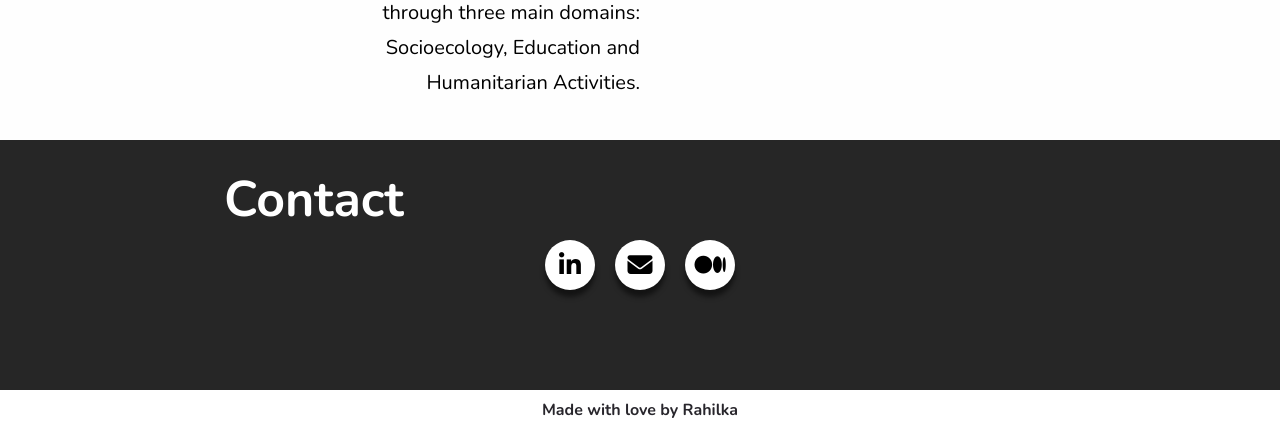
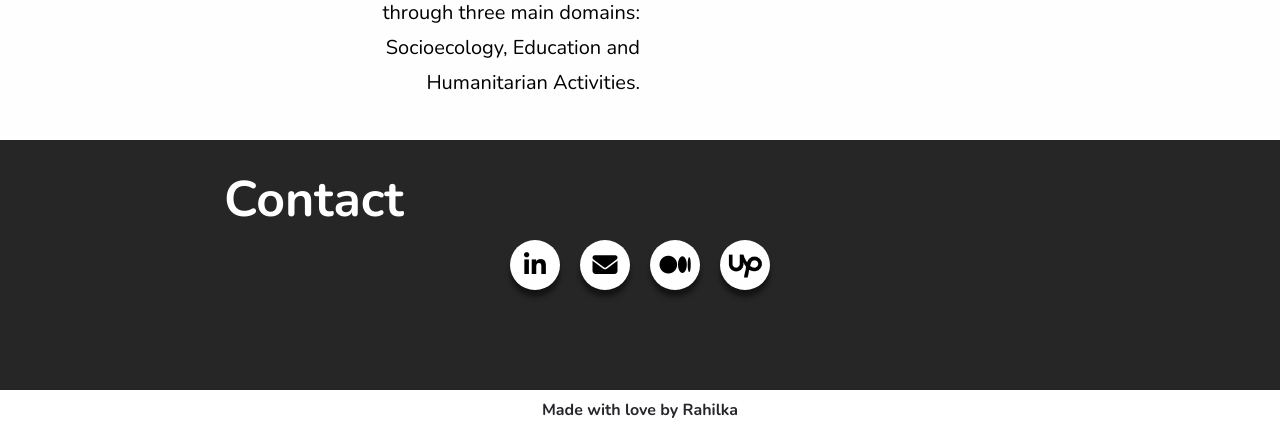
Before and after one commit to rahilka/personal-website, a PHP site: page / in a window 1280 px wide. Shown: the part 5180-5610 px from the top of the page. Run offline with PHP 8.4, Linux system fonts and the light colour scheme; some libraries are stand-ins or nearby versions.

Commit message:
add upwork icon

```diff
--- a/home.html
+++ b/home.html
@@ -199,6 +199,7 @@
               <h2>
                 <a
                   href="https://www.upwork.com/o/profiles/users/~01ecb561c71e3292d2/"
+                  target="_blank"
                   >Scott Patterson</a
                 >
               </h2>
@@ -355,6 +356,13 @@
                 ><i class="fab fa-medium-m"></i
               ></a>
             </li>
+            <li>
+              <a
+                href="https://www.upwork.com/o/profiles/users/~01ecb561c71e3292d2/"
+                target="_blank"
+                ><img src="assets/upwork.png" width="20px" height="20px"
+              /></a>
+            </li>
           </ul>
         </div>
       </div>
--- a/styles.css
+++ b/styles.css
@@ -360,6 +360,12 @@ p {
   transform: translate(0, 0px);
   box-shadow: 0px 7px 5px rgba(0, 0, 0, 0.5);
 }
+.social-menu ul li a img {
+  margin: 0 auto;
+  width: 38px;
+  height: 42px;
+  padding-top: 5px;
+}
 .social-menu ul li a:hover {
   transform: rotate(0deg) skew(0deg) translate(0, -10px);
 }
@@ -371,6 +377,9 @@ p {
 }
 .social-menu ul li:nth-child(3) a:hover {
   background-color: #000;
+}
+.social-menu ul li:nth-child(4) a:hover {
+  background-color: #268329;
 }
 footer {
   display: flex;
```
Also changed, not shown: assets/upwork.png (added).
